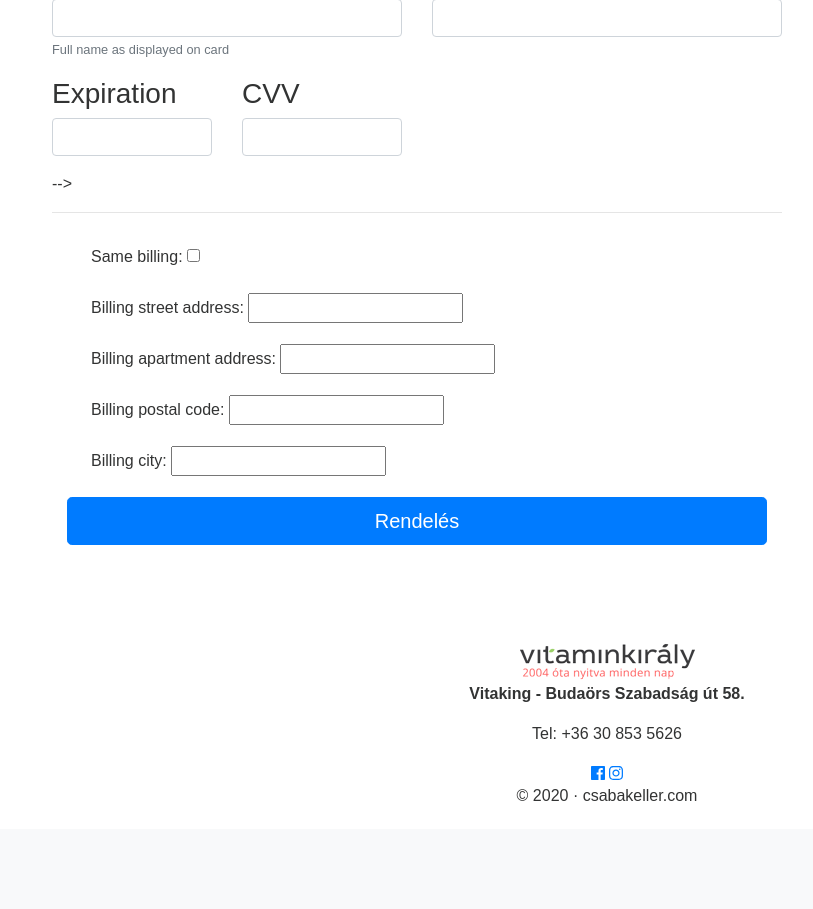
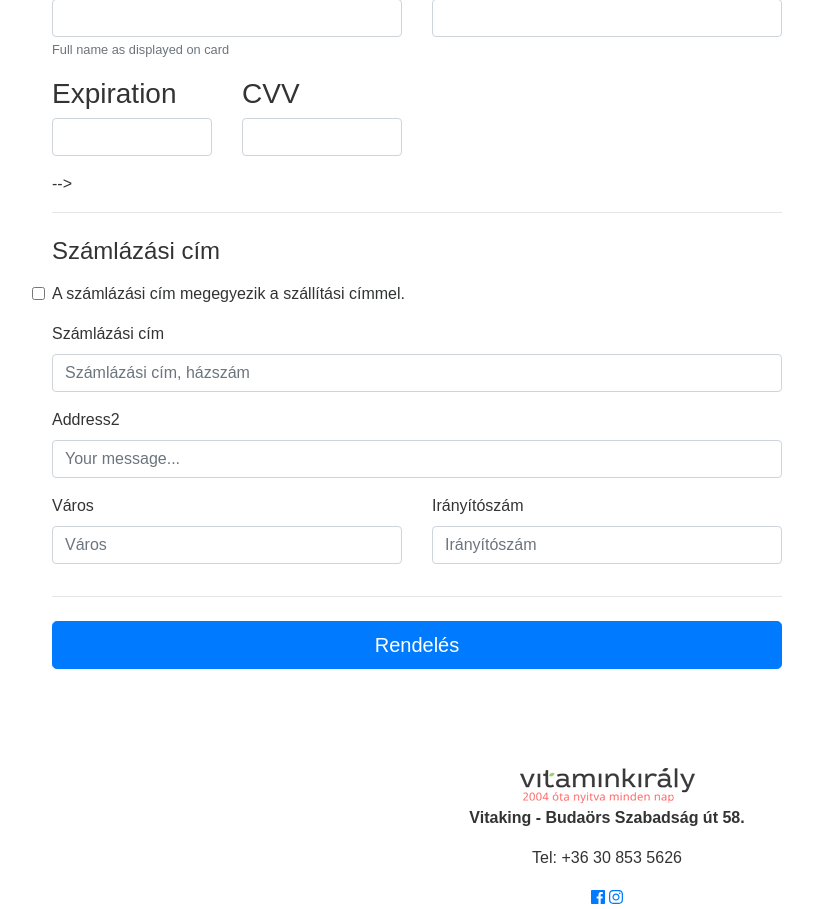
Before and after one commit to csabimvp/vitaking, a Django app: page /orders/create/ in a window 1280 px wide. Shown: the part 886-1795 px from the top of the page, without its empty margins (33-846 px from the left). Before the commit the page ends 1687 px from the top, so only its background shows below. Run offline with Django 3.2, Linux system fonts and the light colour scheme; the visitor is signed in with stand-in values (Sample User, id 1); data comes from the database, SQL or seed files in the repository; parts of the project's set-up code (start-up, migrations or seed data) failed here and were passed over; some libraries are stand-ins or nearby versions.

Commit message:
bugfixes

```diff
--- a/webshop/cart/cart.py
+++ b/webshop/cart/cart.py
@@ -78,7 +78,11 @@ class Cart(object):
     def clear(self):
         # remove cart from session
         del self.session[settings.CART_SESSION_ID]
-        del self.session["coupon_id"]
+        if self.coupon_id:
+            try:
+                del self.session["coupon_id"]
+            except:
+                pass
         self.save()
 
     def get_total_price(self):
@@ -100,8 +104,11 @@ class Cart(object):
 
     def get_discount(self):
         if self.coupon:
-            return round(
-                (self.coupon.discount / Decimal(100)) * self.get_total_price(), 0
+            return sum(
+                round((self.coupon.discount / Decimal(100)) * Decimal(item["price"]), 0)
+                if Decimal(item["on_sale_price"]) == 0
+                else 0 * Decimal(item["on_sale_price"])
+                for item in self.cart.values()
             )
         return Decimal(0)
 
--- a/webshop/cart/templates/cart/detail.html
+++ b/webshop/cart/templates/cart/detail.html
@@ -91,6 +91,11 @@
             </div>
         </form>
     </div>
+    {% if cart.coupon %}
+    <div class="row mt-3 pt-2">
+        <p class="text-danger">*** Kuponok nem vonatkoznak a kedvezményes termékekre ***</p>
+    </div>
+    {% endif %}
     <div class="row mt-3 pt-2">
         <div class="row mr-4">
             <a href="{% url "shop:product_list" %}" class="btn btn-primary">Vásárlás folytatása</a>
--- a/webshop/coupons/views.py
+++ b/webshop/coupons/views.py
@@ -3,6 +3,7 @@ from django.utils import timezone
 from django.views.decorators.http import require_POST
 from coupons.models import Coupon
 from coupons.forms import CouponApplyForm
+from django.contrib import messages
 
 
 @require_POST
@@ -18,6 +19,8 @@ def coupon_apply(request):
                 code__iexact=code, valid_from__lte=now, valid_to__gte=now, active=True
             )
             request.session["coupon_id"] = coupon.id
+            messages.success(request, "Kupon sikeresen beváltva")
         except Coupon.DoesNotExist:
             request.session["coupon_id"] = None
+            messages.warning(request, "Kupon nem letezik")
     return redirect("cart:cart_detail")
--- a/webshop/orders/forms.py
+++ b/webshop/orders/forms.py
@@ -2,8 +2,30 @@ from django import forms
 
 
 class BillingAddressCreateForm(forms.Form):
-    same_billing = forms.BooleanField()
-    billing_street_address = forms.CharField(max_length=200)
-    billing_apartment_address = forms.CharField(max_length=100)
-    billing_postal_code = forms.CharField(max_length=30)
-    billing_city = forms.CharField(max_length=100)
+    same_billing = forms.BooleanField(
+        widget=forms.CheckboxInput(
+            attrs={"class": "form-check-input", "onclick": "myFunction()"}
+        )
+    )
+    billing_street_address = forms.CharField(
+        max_length=200,
+        widget=forms.TextInput(
+            attrs={"class": "form-control", "placeholder": "Számlázási cím, házszám",}
+        ),
+    )
+    billing_apartment_address = forms.CharField(
+        max_length=100,
+        widget=forms.TextInput(
+            attrs={"class": "form-control", "placeholder": "Your message..."}
+        ),
+    )
+    billing_postal_code = forms.CharField(
+        max_length=30,
+        widget=forms.TextInput(
+            attrs={"class": "form-control", "placeholder": "Irányítószám"}
+        ),
+    )
+    billing_city = forms.CharField(
+        max_length=100,
+        widget=forms.TextInput(attrs={"class": "form-control", "placeholder": "Város"}),
+    )
--- a/webshop/orders/templates/orders/order/create.html
+++ b/webshop/orders/templates/orders/order/create.html
@@ -160,17 +160,61 @@
                     </div>
                 </div>-->
             <hr class="mb-4">
-            <div class="container mt-3 pt-2">
-                <form method="post">
-                    <div class="custom-control custom-checkbox">
-                        {{ form.as_p }}
+
+            <form method="post">
+                <div class="mb-3">
+                    <h4 class="mb-3">Számlázási cím</h4>
+                    {{ form.non_field_errors }}
+                    {{ form.same_billing.errors }}
+                    {{ form.same_billing }}
+                    <label class="form-check-label" for="{{ form.same_billing.id_for_label }}">
+                        A számlázási cím megegyezik a szállítási címmel.
+                    </label>
+                </div>
+                <div id="myDIV">
+                    <div class="mb-3" id="myDIV">
+                        {{ form.billing_street_address.errors }}
+                        <label for="{{ form.billing_street_address.id_for_label }}">Számlázási cím</label>
+                        {{ form.billing_street_address }}
                     </div>
-                    {% csrf_token %}
-                    <button class="btn btn-primary btn-lg btn-block" type="submit">Rendelés</button>
-                </form>
-            </div>
+                    <div class="mb-3" id="myDIV">
+                        {{ form.billing_apartment_address.errors }}
+                        <label for="{{ form.billing_apartment_address.id_for_label }}">Address2</label>
+                        {{ form.billing_apartment_address }}
+                    </div>
+                    <div class="row">
+                        <div class="col-md-6 mb-3" id="myDIV">
+                            {{ form.billing_city.errors }}
+                            <label for="{{ form.billing_city.id_for_label }}">Város</label>
+                            {{ form.billing_city }}
+                        </div>
+                        <div class="col-md-6 mb-3" id="myDIV">
+                            {{ form.billing_postal_code.errors }}
+                            <label for="{{ form.billing_postal_code.id_for_label }}">Irányítószám</label>
+                            {{ form.billing_postal_code }}
+                        </div>
+                    </div>
+                </div>
+                {% csrf_token %}
+                <hr class="mb-4">
+                <button class="btn btn-primary btn-lg btn-block" type="submit">Rendelés</button>
+            </form>
+
+
         </div>
     </div>
 </div>
+</div>
+
+<script>
+    function myFunction() {
+        var x = document.getElementById("myDIV");
+        if (x.style.display === "none") {
+            x.style.display = "block";
+        } else {
+            x.style.display = "none";
+        }
+    }
+</script>
 
 {% endblock %}
--- a/webshop/orders/views.py
+++ b/webshop/orders/views.py
@@ -2,7 +2,8 @@ from django.shortcuts import render, redirect
 from .models import OrderItem, Order
 from .forms import BillingAddressCreateForm
 from cart.cart import Cart
-from django.contrib.auth.decorators import login_required, staff_member_required
+from django.contrib.auth.decorators import login_required
+from django.contrib.admin.views.decorators import staff_member_required
 from django.contrib import messages
 from django.contrib.auth.models import User
 from account.models import Address, BillingAddress
@@ -38,6 +39,11 @@ def order_create(request):
             },
         )
 
+        if cart.coupon == None:
+            disc = 0
+        else:
+            disc = cart.coupon.discount
+
         if form.is_valid():
             Order.objects.create(
                 user=user,
@@ -49,7 +55,7 @@ def order_create(request):
                 postal_code=address.postal_code,
                 city=address.city,
                 coupon=cart.coupon,
-                discount=cart.coupon.discount,
+                discount=disc,
             )
             # form.instance.user = user
             # form.instance.first_name = user.first_name
```
Also changed, not shown: webshop/shop/static/img/1.jpeg (added), webshop/shop/static/img/2.jpeg (added).
